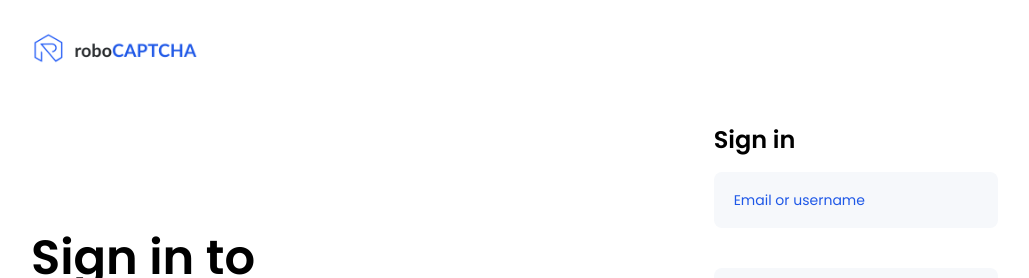
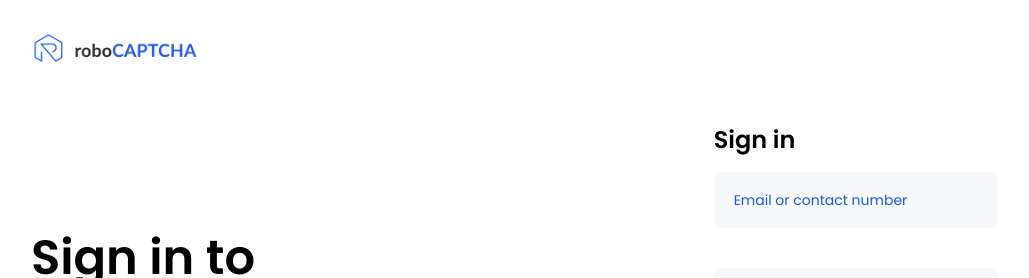
Before and after one commit to phomies/robocaptcha-frontend, a Next.js app: page /login in a window 1280 px wide. Shown: the top 278 px of the page, without its empty margins (97-1126 px from the left). Built offline with nearby package versions, Linux system fonts and the light colour scheme.

Commit message:
change log in field

```diff
--- a/pages/login.tsx
+++ b/pages/login.tsx
@@ -21,7 +21,7 @@ export default function Login() {
           <form>
             <h1 className="text-black hidden lg:block font-poppins-semibold text-2xl mb-4">Sign in</h1>
             <input className="placeholder:text-blue-darkBlue focus:outline-none px-5 lg:w-10/12 w-full h-14 rounded-lg bg-blue-lightBlue lg:mb-10 mb-6"
-              placeholder="Email or username"
+              placeholder="Email or contact number"
               type="email"
             />
             <input className="placeholder:text-blue-darkBlue focus:outline-none px-5 lg:w-10/12 w-full h-14 rounded-lg bg-blue-lightBlue lg:mb-11 mb-10"
```
